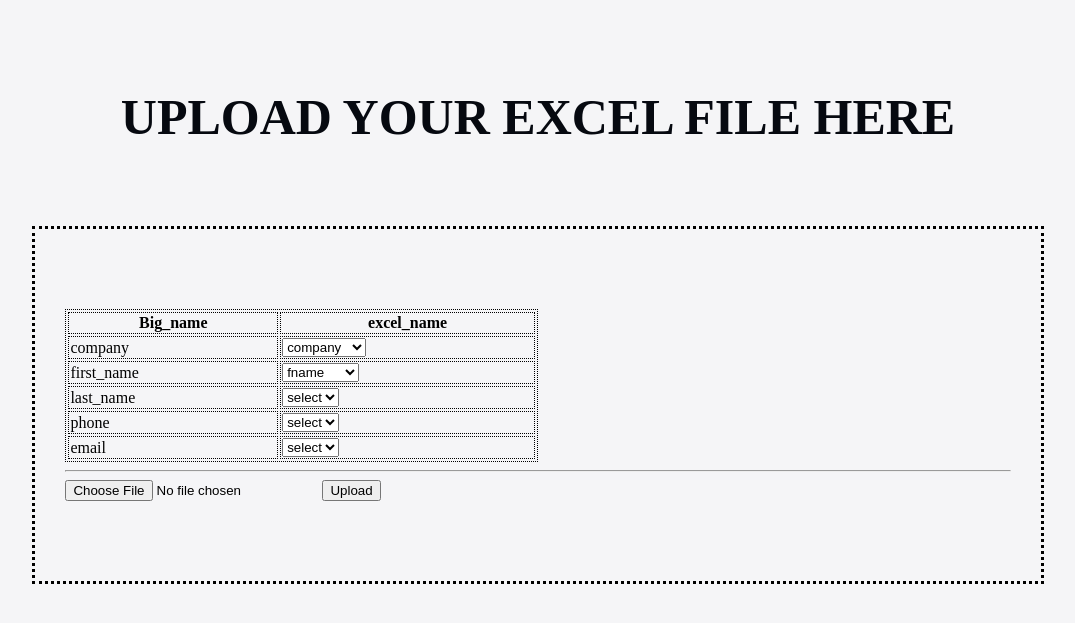
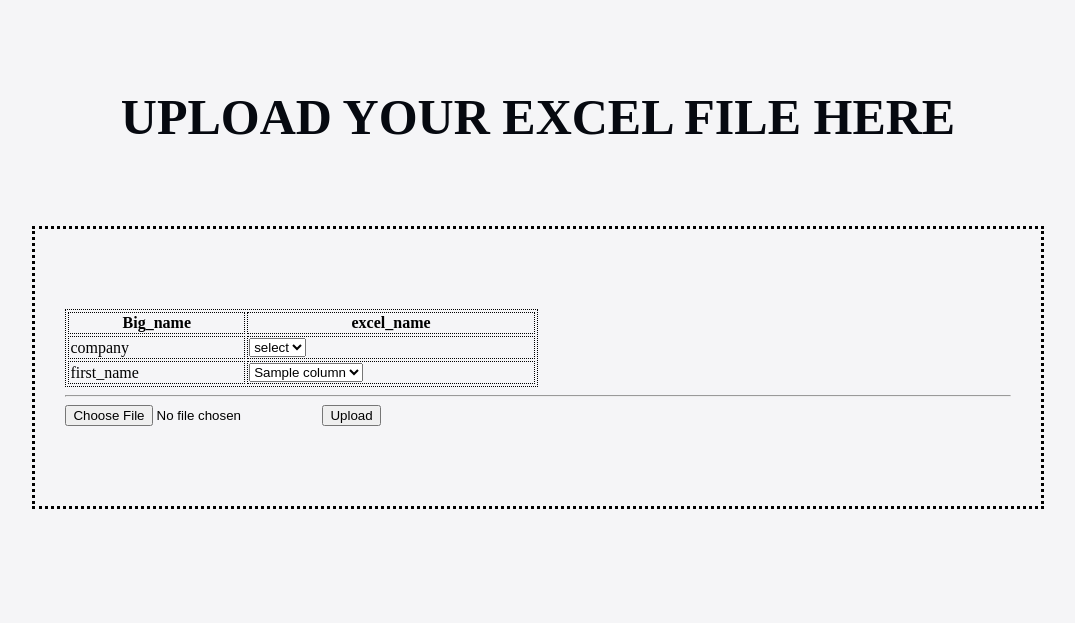
Before and after one commit to fazilfazil1/excelupload, a Django app: template templates/index.html in a window 1280 px wide. Shown: the top 623 px of the page, without its empty margins (102-1177 px from the left). Run offline with Django 4.2, Linux system fonts and the light colour scheme; the template is opened without the code that fills it: most values are stand-ins (such as "Sample title", 1, 10 or a date in 2020).

Commit message:
dropdownlist

```diff
--- a/templates/dropdown.html
+++ b/templates/dropdown.html
@@ -1,8 +1,5 @@
 {% extends 'base.html' %}
 {% block content %}
-
-<select>
-    <option>
         <ul>
             {% for column in allcolumns %}
             <li>
@@ -10,8 +7,7 @@
             </li>
             {% endfor %}
             </ul>
-    </option>
-</select>
+
 
 
 {% endblock %}
--- a/templates/index.html
+++ b/templates/index.html
@@ -15,42 +15,32 @@
   </tr>
   <tr>
     <td>company</td>
-    <td><select name="select">
-      <option value="volvo">company</option>
-      <option value="saab">c_ompany</option>
-      <option value="saab">cmpany</option>
-    </select></td>
+    <td>
+      <select>
+       <option>select</option>
+      </select>
+    </td>
   </tr>
   <tr>
     <td>first_name</td>
-     <td><select  name="select1">
-      <option value="volvo">fname</option>
-        <option value="volvo">firstname</option>
-       <option value="volvo">f_name</option>
-    </select></td>
-  </tr>
-  <tr>
-    <td>last_name</td>
-      <td><select  name="select2">
-      <option value="volvo">select</option>
-    </select></td>
-  </tr>
-  <tr>
-    <td>phone</td>
-      <td><select>
-      <option value="volvo">select</option>
-    </select></td>
-  </tr>
-  <tr>
-    <td>email</td>
-      <td><select>
-      <option value="volvo">select</option>
-    </select></td>
+      <td>
+            <select>
+              <option>
+                  <ul>
+                      {% for column in allcolumns %}
+                      <li>
+                          {{column}}
+                      </li>
+                      {% endfor %}
+                  </ul>
+              </option>
+          </select>
+      </td>
   </tr>
 </table>
    <hr>
   <input type="file" name="filefield">
-  <input type="submit"  value="Upload" >
+  <input type="submit"  value="Upload">
 </div>
 </form>
 </div>
@@ -76,6 +66,5 @@ table, th, td {
     text-transform: uppercase;
     color:#060910;
     }
-}
 </style>
 {% endblock %}
```
